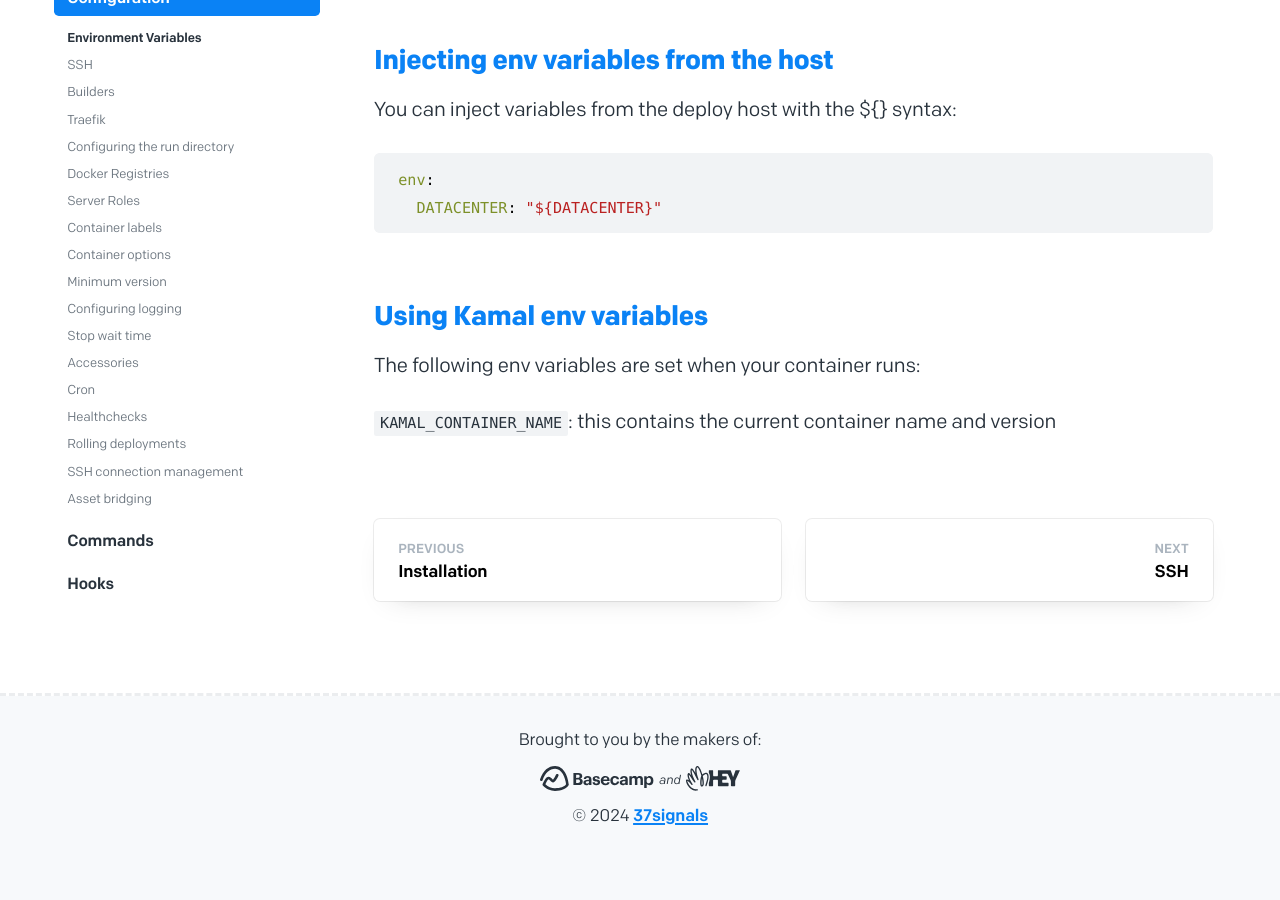
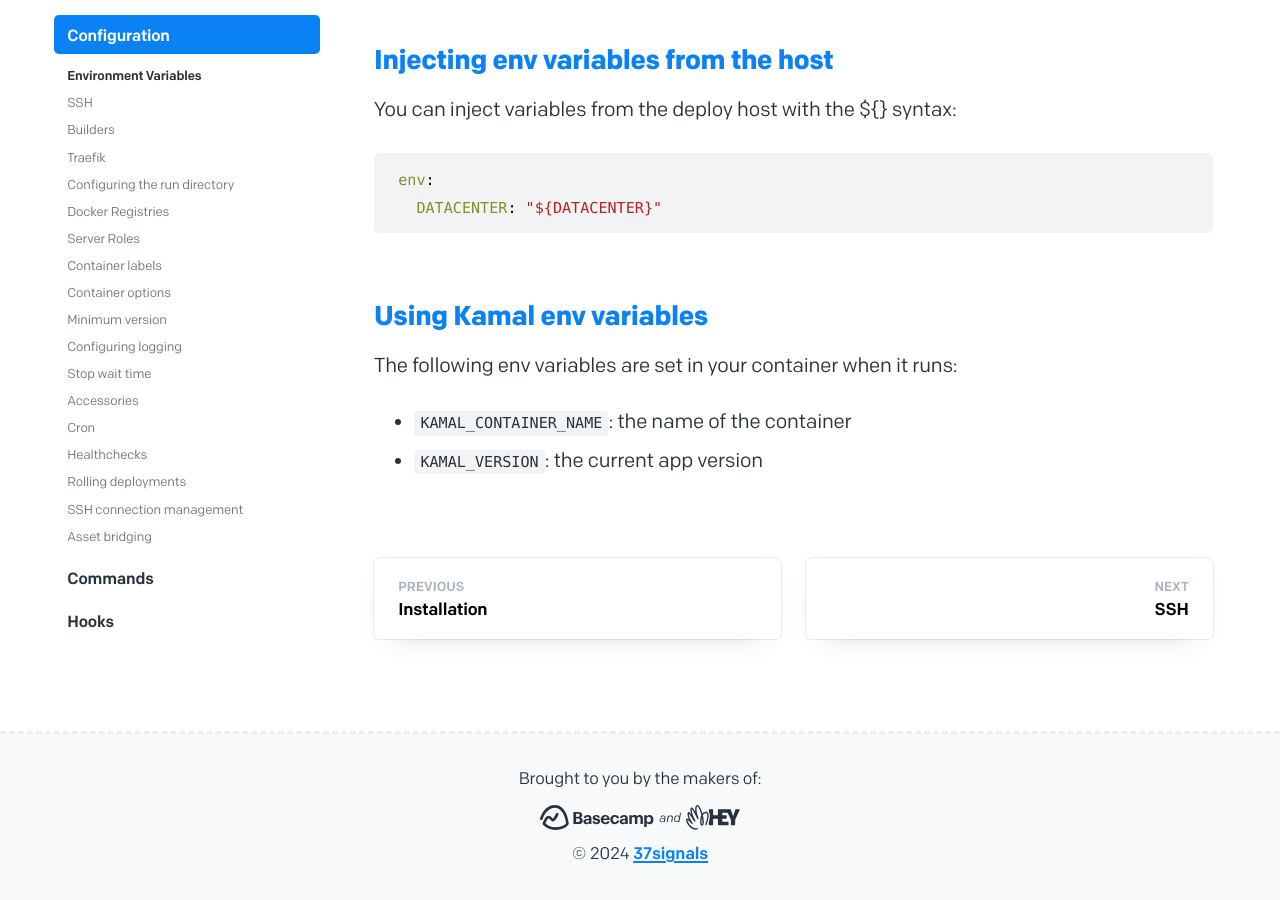
Before and after one commit to basecamp/kamal-site, a Jekyll site: the page built from docs/configuration/environment-variables.md, in a window 1280 px wide and 900 px high, scrolled down 3651 px. Built offline with Jekyll 4.4.1, drawn with Linux system fonts in a browser that asks for light colours; before the commit the page ends 4513 px from its top, so only the background shows below that.

Commit message:
Mention `KAMAL_VERSION` container environment variable
The `KAMAL_VERSION` environment variable [is made available within the container](https://github.com/basecamp/kamal/blob/v1.5.2/lib/kamal/commands/app.rb#L20), but this was not documented, with `KAMAL_VERSION` only being mentioned [in the context of the hooks' environment variables](https://github.com/basecamp/kamal-site/blob/f66341197fa6329057f7836f7ba3240d6424e115/docs/hooks/hooks-overview.md?plain=1#L20).

```diff
--- a/docs/configuration/environment-variables.md
+++ b/docs/configuration/environment-variables.md
@@ -121,6 +121,7 @@ env:
 
 ## [Using Kamal env variables](#using-kamal-env-variables)
 
-The following env variables are set when your container runs:
+The following env variables are set in your container when it runs:
 
-`KAMAL_CONTAINER_NAME`: this contains the current container name and version
+- `KAMAL_CONTAINER_NAME`: the name of the container
+- `KAMAL_VERSION`: the current app version
```
